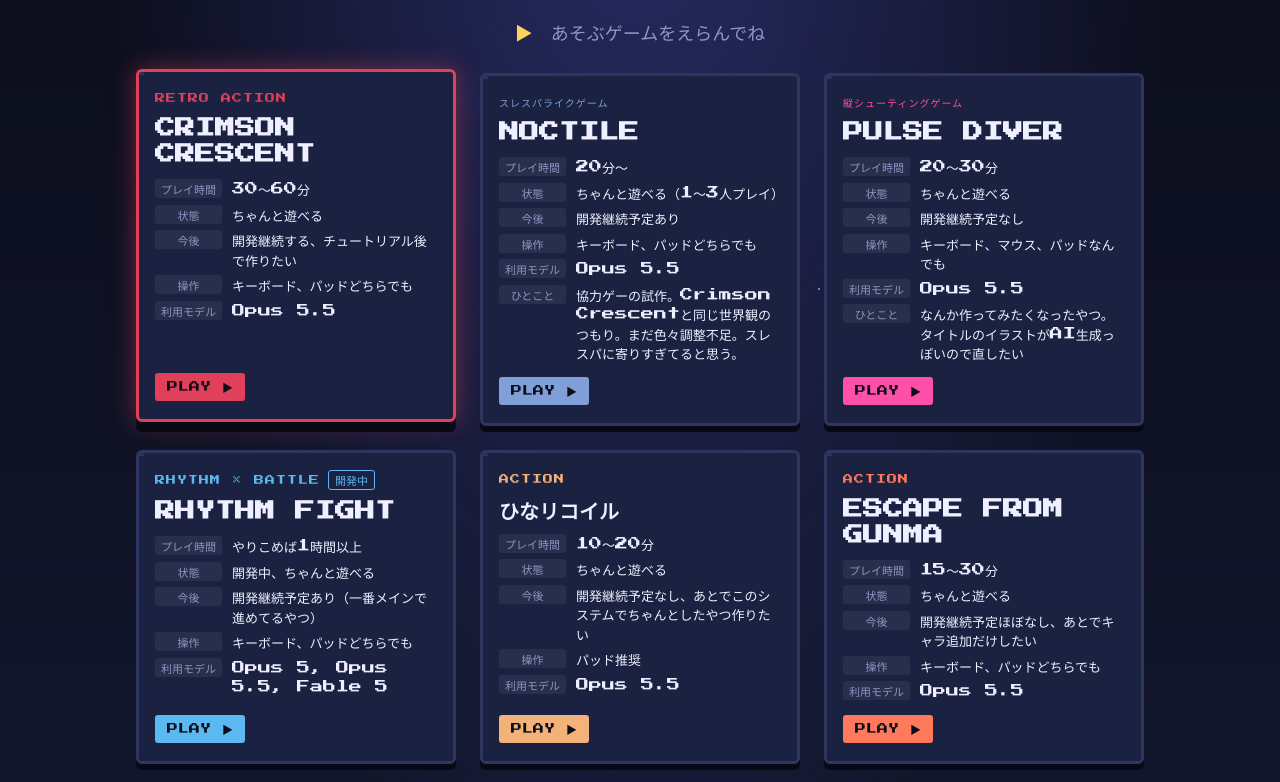
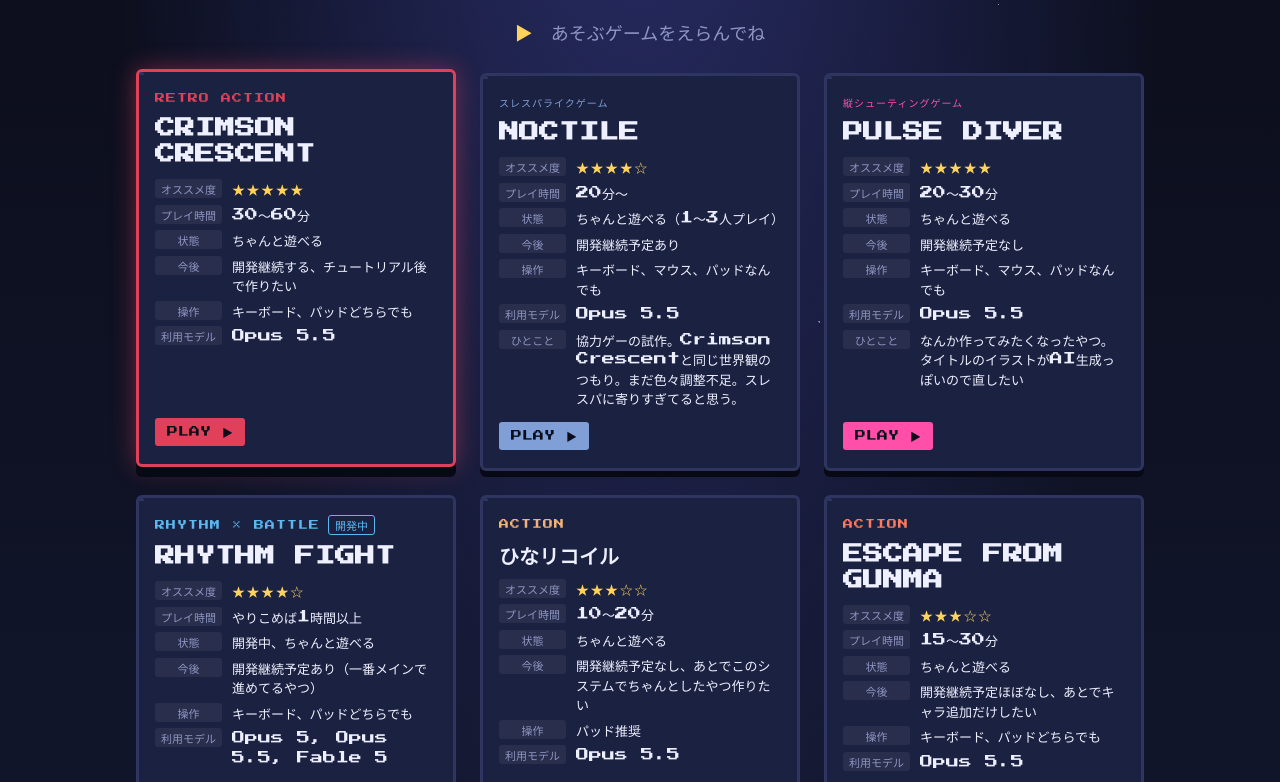
Before and after one commit to quique36/QuiqueWebGames, a plain HTML site: page index.html in a window 1280 px wide. Shown: the part 169-951 px from the top of the page. Drawn offline with Linux system fonts and the light colour scheme; a web font is replaced by a local one.

Commit message:
Add recommendation rating to game cards
- Show a "オススメ度" row (★☆, 1-5 from games.js `rating`) at the top of each card's info
- Update NOCTILE controls

Co-Authored-By: Claude Opus 5.5 <noreply@anthropic.com>

```diff
--- a/app.js
+++ b/app.js
@@ -70,9 +70,20 @@
       body.append(desc);
     }
     const info = INFO_LABELS.filter(([key]) => g.info?.[key]);
-    if (info.length) {
+    const rating = Math.max(0, Math.min(5, Math.round(g.rating || 0)));
+    if (info.length || rating) {
       const dl = document.createElement("dl");
       dl.className = "card-info";
+      // オススメ度は 1〜5 の数値を ★☆ で表示（先頭の行）
+      if (rating) {
+        const dt = document.createElement("dt");
+        const dd = document.createElement("dd");
+        dt.textContent = "オススメ度";
+        dd.className = "card-rating";
+        dd.textContent = "★".repeat(rating) + "☆".repeat(5 - rating);
+        dd.setAttribute("aria-label", `5段階中${rating}`);
+        dl.append(dt, dd);
+      }
       for (const [key, label] of info) {
         const dt = document.createElement("dt");
         const dd = document.createElement("dd");
--- a/games.js
+++ b/games.js
@@ -7,6 +7,7 @@
 //   download : ブラウザで遊べないゲームのダウンロードページ URL（任意）。
 //              指定するとカードのボタンが DOWNLOAD になり、クリックで別タブに開く。games/ にファイルは不要
 //   desc     : 一言説明（任意）
+//   rating   : オススメ度（1〜5 の数値。★☆ で表示。任意）
 //   info     : カードに並べる説明項目（任意。空の項目は表示しない）
 //     time     : プレイ時間
 //     status   : 遊べる状態
@@ -23,6 +24,7 @@ window.GAMES = [
     id: "retro-2d-action",
     title: "CRIMSON CRESCENT",
     genre: "RETRO ACTION",
+    rating: 5,
     info: {
       time: "30〜60分",
       status: "ちゃんと遊べる",
@@ -38,11 +40,12 @@ window.GAMES = [
     id: "NOCTILE",
     title: "NOCTILE",
     genre: "スレスパライクゲーム",
+    rating: 4,
     info: {
       time: "20分〜",
       status: "ちゃんと遊べる（1〜3人プレイ）",
       future: "開発継続予定あり",
-      controls: "キーボード、パッドどちらでも",
+      controls: "キーボード、マウス、パッドなんでも",
       models: "Opus 5.5",
       comment: "協力ゲーの試作。Crimson Crescentと同じ世界観のつもり。まだ色々調整不足。スレスパに寄りすぎてると思う。",
     },
@@ -55,6 +58,7 @@ window.GAMES = [
     id: "BEAT_SHOOTER",
     title: "PULSE DIVER",
     genre: "縦シューティングゲーム",
+    rating: 5,
     info: {
       time: "20〜30分",
       status: "ちゃんと遊べる",
@@ -73,6 +77,7 @@ window.GAMES = [
     title: "RHYTHM FIGHT",
     genre: "RHYTHM × BATTLE",
     badge: "開発中",
+    rating: 4,
     info: {
       time: "やりこめば1時間以上",
       status: "開発中、ちゃんと遊べる",
@@ -88,6 +93,7 @@ window.GAMES = [
     id: "hina_action",
     title: "ひなリコイル",
     genre: "ACTION",
+    rating: 3,
     info: {
       time: "10〜20分",
       status: "ちゃんと遊べる",
@@ -103,6 +109,7 @@ window.GAMES = [
     id: "escape_from_GUNMA",
     title: "ESCAPE FROM GUNMA",
     genre: "ACTION",
+    rating: 3,
     info: {
       time: "15〜30分",
       status: "ちゃんと遊べる",
@@ -119,6 +126,7 @@ window.GAMES = [
     id: "P-PARTY",
     title: "P-PARTY",
     genre: "PARTY GAME",
+    rating: 3,
     info: {
       time: "20〜30分",
       status: "ちゃんと遊べる（1〜4人プレイ）",
@@ -136,6 +144,7 @@ window.GAMES = [
     title: "P-LASER",
     genre: "ハイスピードレース",
     download: "https://drive.google.com/drive/folders/1lilDnHEVIN4clqny92gyi6rXQQCggFO3?usp=drive_link",
+    rating: 4,
     info: {
       time: "5分〜",
       status: "ちゃんと遊べる",
@@ -154,6 +163,7 @@ window.GAMES = [
     title: "PENGUIN RUSH",
     genre: "ペンギンレース",
     download: "https://drive.google.com/drive/folders/1dgQ9oLIELDs3elogcZcv4izMylTnQuei?usp=drive_link",
+    rating: 4,
     info: {
       time: "5分〜",
       status: "ちゃんと遊べる",
--- a/style.css
+++ b/style.css
@@ -209,6 +209,7 @@ html, body {
   border-radius: 3px;
 }
 .card-info dd { margin: 0; color: var(--text); overflow-wrap: anywhere; }
+.card-info dd.card-rating { color: var(--gold); letter-spacing: .12em; }
 
 .card-play {
   align-self: flex-start;
```
Also changed, not shown: 2 other files.
